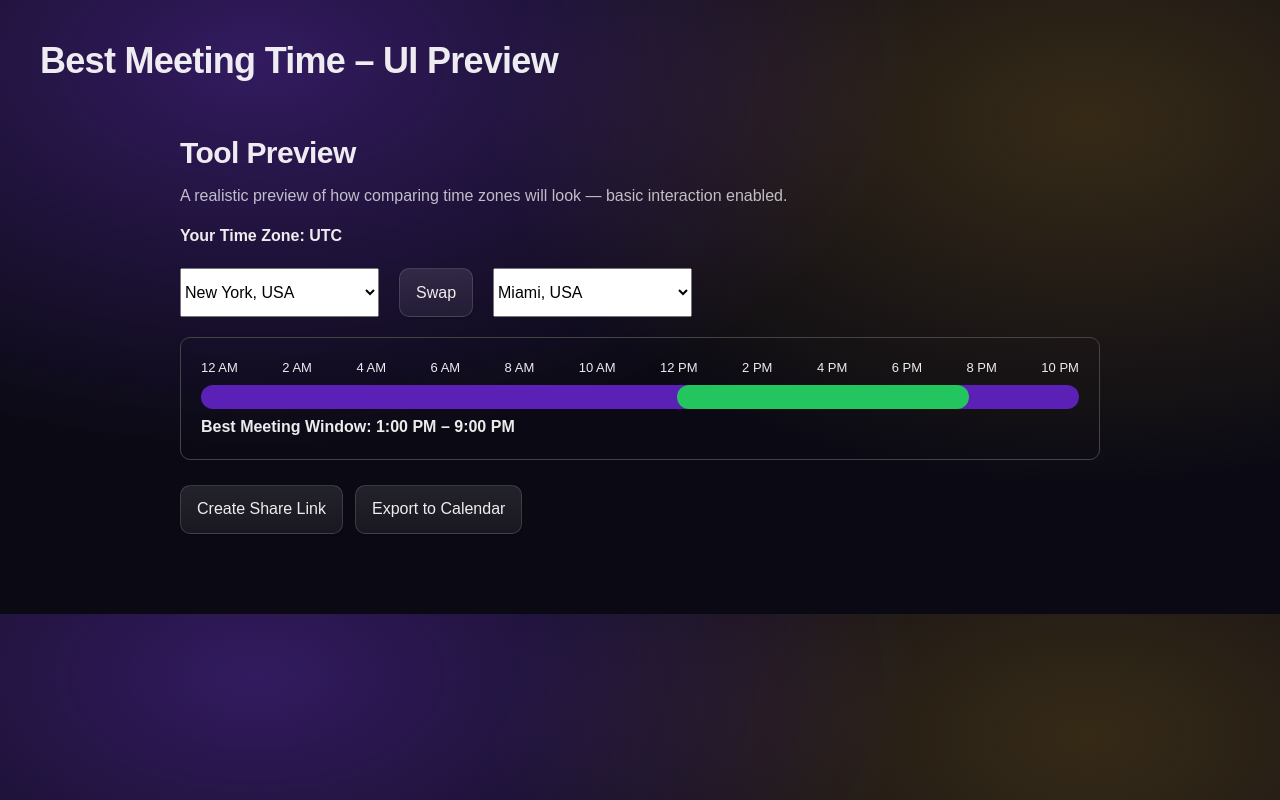
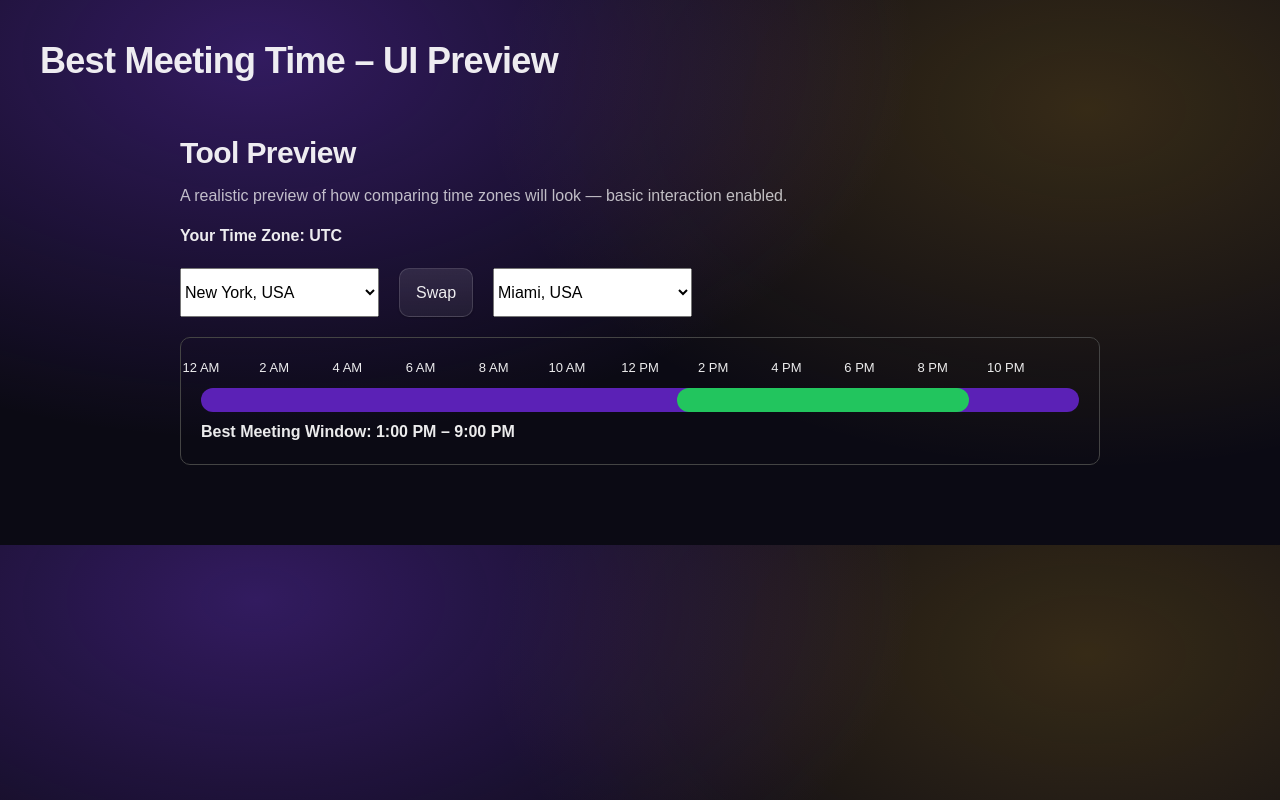
Before and after one commit to techtalk1282/Best-Meeting-Time, a Next.js app: page /preview in a window 1280 px wide. Built offline with nearby package versions, Linux system fonts and the light colour scheme.

Commit message:
fix(ui): correct timeline labels using true 24-hour positioning

```diff
--- a/app/ui/ToolPreviewSection.tsx
+++ b/app/ui/ToolPreviewSection.tsx
@@ -63,6 +63,7 @@ const CITY_OPTIONS: City[] = [
   { name: "Brisbane, Australia", time: "", tz: "Australia/Brisbane" },
   { name: "Perth, Australia", time: "", tz: "Australia/Perth" },
   { name: "Auckland, New Zealand", time: "", tz: "Pacific/Auckland" }
+
 ];
 
 function getTimeZoneOffsetMinutes(date: Date, timeZone: string): number {
@@ -135,26 +136,7 @@ export default function ToolPreviewSection() {
   const [cityA, setCityA] = useState<City>(CITY_OPTIONS[0]);
   const [cityB, setCityB] = useState<City>(CITY_OPTIONS[1]);
 
-  const [creatingShare, setCreatingShare] = useState(false);
-  const [shareLink, setShareLink] = useState<string | null>(null);
-  const [copyMessage, setCopyMessage] = useState("");
-  const [calendarMenuOpen, setCalendarMenuOpen] = useState(false);
-
   const meetingWindow = calculateOverlap(cityA, cityB);
-
-  function swapCities() {
-    const temp = cityA;
-    setCityA(cityB);
-    setCityB(temp);
-  }
-
-  function formatLocal(dateString: string) {
-    const date = new Date(dateString);
-    return date.toLocaleTimeString([], { hour: "numeric", minute: "2-digit" });
-  }
-
-  const startLocal = formatLocal(meetingWindow.startUtc);
-  const endLocal = formatLocal(meetingWindow.endUtc);
 
   const startDate = new Date(meetingWindow.startUtc);
   const endDate = new Date(meetingWindow.endUtc);
@@ -165,133 +147,23 @@ export default function ToolPreviewSection() {
   const startPercent = (startHour / 24) * 100;
   const widthPercent = ((endHour - startHour) / 24) * 100;
 
-  async function createShareLink() {
+  const startLocal = startDate.toLocaleTimeString([], { hour: "numeric", minute: "2-digit" });
+  const endLocal = endDate.toLocaleTimeString([], { hour: "numeric", minute: "2-digit" });
 
-    if (creatingShare) return;
-
-    setCreatingShare(true);
-    setCopyMessage("");
-
-    try {
-
-      const res = await fetch("/api/share", {
-        method: "POST",
-        headers: { "Content-Type": "application/json" },
-        body: JSON.stringify({
-          cities: [
-            { name: cityA.name, tz: cityA.tz },
-            { name: cityB.name, tz: cityB.tz },
-          ],
-          windows: [meetingWindow],
-        }),
-      });
-
-      if (!res.ok) throw new Error("Share creation failed");
-
-      const data = await res.json();
-      const fullUrl = `${window.location.origin}${data.url}`;
-
-      setShareLink(fullUrl);
-
-    } catch (err) {
-
-      console.error("share_link_error", err);
-      setCopyMessage("Unable to create share link");
-
-    } finally {
-
-      setCreatingShare(false);
-
-    }
-  }
-
-  async function copyLink() {
-
-    if (!shareLink) return;
-
-    try {
-
-      await navigator.clipboard.writeText(shareLink);
-      setCopyMessage("Link copied");
-
-    } catch {
-
-      setCopyMessage("Copy failed");
-
-    }
-  }
-
-  function openGoogleCalendar() {
-
-    const start =
-      new Date(meetingWindow.startUtc)
-        .toISOString()
-        .replace(/[-:]/g, "")
-        .split(".")[0] + "Z";
-
-    const end =
-      new Date(meetingWindow.endUtc)
-        .toISOString()
-        .replace(/[-:]/g, "")
-        .split(".")[0] + "Z";
-
-    const text = encodeURIComponent(`Meeting: ${cityA.name} ↔ ${cityB.name}`);
-
-    const details = encodeURIComponent(
-      `Suggested meeting window between ${cityA.name} and ${cityB.name}`
-    );
-
-    const url =
-      `https://calendar.google.com/calendar/render?action=TEMPLATE` +
-      `&text=${text}` +
-      `&dates=${start}/${end}` +
-      `&details=${details}`;
-
-    window.open(url, "_blank", "noopener,noreferrer");
-  }
-
-  function openOutlookCalendar() {
-
-    const start = meetingWindow.startUtc;
-    const end = meetingWindow.endUtc;
-
-    const subject = encodeURIComponent(`Meeting: ${cityA.name} ↔ ${cityB.name}`);
-
-    const body = encodeURIComponent(
-      `Suggested meeting window between ${cityA.name} and ${cityB.name}`
-    );
-
-    const url =
-      `https://outlook.office.com/calendar/deeplink/compose?` +
-      `subject=${subject}` +
-      `&startdt=${start}` +
-      `&enddt=${end}` +
-      `&body=${body}`;
-
-    window.open(url, "_blank", "noopener,noreferrer");
-  }
-
-  function downloadICS() {
-
-    const start =
-      new Date(meetingWindow.startUtc)
-        .toISOString()
-        .replace(/[-:]/g, "")
-        .split(".")[0] + "Z";
-
-    const end =
-      new Date(meetingWindow.endUtc)
-        .toISOString()
-        .replace(/[-:]/g, "")
-        .split(".")[0] + "Z";
-
-    const url =
-      `/api/calendar?cityA=${encodeURIComponent(cityA.name)}` +
-      `&cityB=${encodeURIComponent(cityB.name)}` +
-      `&start=${start}&end=${end}`;
-
-    window.open(url, "_blank");
-  }
+  const labels = [
+    { label: "12 AM", hour: 0 },
+    { label: "2 AM", hour: 2 },
+    { label: "4 AM", hour: 4 },
+    { label: "6 AM", hour: 6 },
+    { label: "8 AM", hour: 8 },
+    { label: "10 AM", hour: 10 },
+    { label: "12 PM", hour: 12 },
+    { label: "2 PM", hour: 14 },
+    { label: "4 PM", hour: 16 },
+    { label: "6 PM", hour: 18 },
+    { label: "8 PM", hour: 20 },
+    { label: "10 PM", hour: 22 }
+  ];
 
   return (
 
@@ -325,7 +197,13 @@ export default function ToolPreviewSection() {
           ))}
         </select>
 
-        <button onClick={swapCities}>Swap</button>
+        <button onClick={() => {
+          const temp = cityA;
+          setCityA(cityB);
+          setCityB(temp);
+        }}>
+          Swap
+        </button>
 
         <select
           value={cityB.name}
@@ -343,35 +221,24 @@ export default function ToolPreviewSection() {
 
       </div>
 
-      <div
-        style={{
-          border: "1px solid #444",
-          padding: 20,
-          borderRadius: 10,
-          marginBottom: 25,
-        }}
-      >
+      <div style={{ border: "1px solid #444", padding: 20, borderRadius: 10 }}>
 
-        <div
-          style={{
-            display: "flex",
-            justifyContent: "space-between",
-            fontSize: 13,
-            marginBottom: 8,
-          }}
-        >
-          <span>12 AM</span>
-          <span>2 AM</span>
-          <span>4 AM</span>
-          <span>6 AM</span>
-          <span>8 AM</span>
-          <span>10 AM</span>
-          <span>12 PM</span>
-          <span>2 PM</span>
-          <span>4 PM</span>
-          <span>6 PM</span>
-          <span>8 PM</span>
-          <span>10 PM</span>
+        <div style={{ position: "relative", height: 20, marginBottom: 10 }}>
+
+          {labels.map((l) => (
+            <span
+              key={l.hour}
+              style={{
+                position: "absolute",
+                left: `${(l.hour / 24) * 100}%`,
+                transform: "translateX(-50%)",
+                fontSize: 13
+              }}
+            >
+              {l.label}
+            </span>
+          ))}
+
         </div>
 
         <div style={{ position: "relative" }}>
@@ -400,44 +267,12 @@ export default function ToolPreviewSection() {
 
         </div>
 
-        <div style={{ marginTop: 6, fontWeight: 600 }}>
+        <div style={{ marginTop: 8, fontWeight: 600 }}>
           Best Meeting Window: <strong>{startLocal} – {endLocal}</strong>
         </div>
 
       </div>
 
-      <div style={{ display: "flex", gap: 12 }}>
-        <button onClick={createShareLink}>
-          {creatingShare ? "Creating..." : "Create Share Link"}
-        </button>
-
-        <button onClick={() => setCalendarMenuOpen(!calendarMenuOpen)}>
-          Export to Calendar
-        </button>
-      </div>
-
-      {calendarMenuOpen && (
-        <div style={{ marginTop: 20, display: "flex", gap: 12 }}>
-          <button onClick={openGoogleCalendar}>Add to Google Calendar</button>
-          <button onClick={openOutlookCalendar}>Add to Outlook Calendar</button>
-          <button onClick={downloadICS}>Apple / iCal Download</button>
-        </div>
-      )}
-
-      {shareLink && (
-        <div style={{ marginTop: 30 }}>
-          <strong>Share or bookmark this meeting setup</strong>
-
-          <p>{shareLink}</p>
-
-          <button onClick={copyLink}>Copy Link</button>
-
-          <p>{copyMessage}</p>
-
-          <small>Links remain active for 45 days.</small>
-        </div>
-      )}
-
     </div>
   );
 }
```
